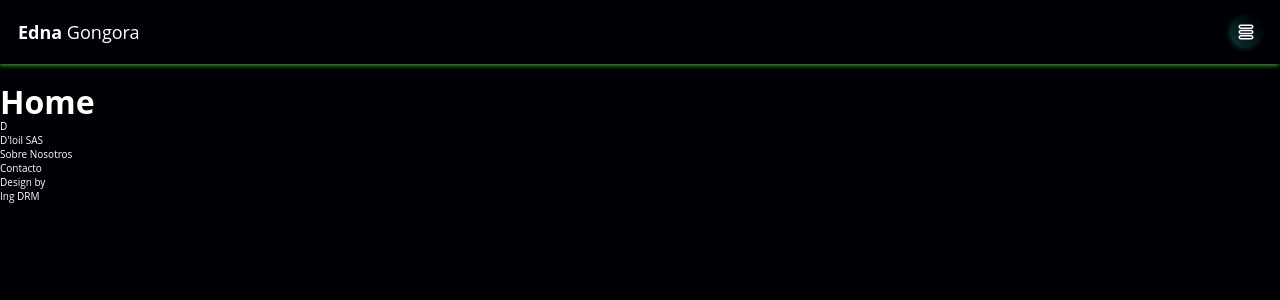
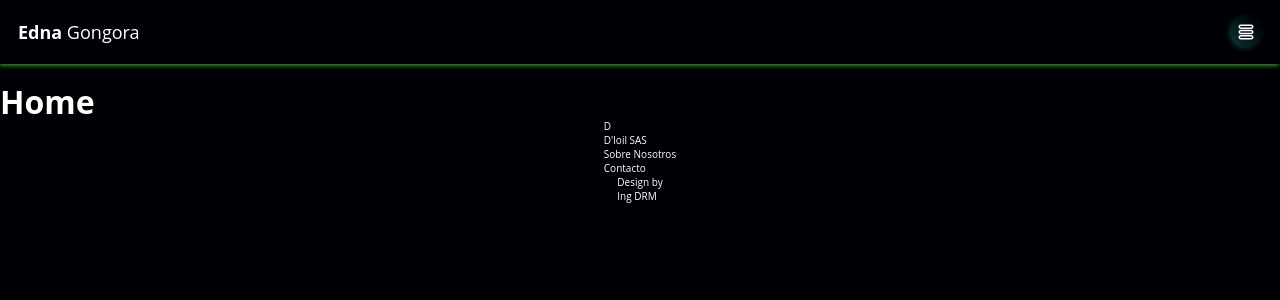
Before and after one commit to IngDonovan/broch-page, a React (Vite) app: page /broch-page in a window 1280 px wide. Shown: the top 300 px of the page. Built offline with nearby package versions, Linux system fonts and the light colour scheme.

Commit message:
styles css footer

```diff
--- a/src/Components/InfoFooter/InfoFooter.scss
+++ b/src/Components/InfoFooter/InfoFooter.scss
@@ -0,0 +1,8 @@
+@import '../../index.scss';
+
+footer {
+    display: flex;
+    flex-direction: column;
+    justify-content: center;
+    align-items: center;
+}
--- a/src/Components/InfoFooter/index.jsx
+++ b/src/Components/InfoFooter/index.jsx
@@ -9,7 +9,7 @@ const InfoFooter = () => {
   return (
     <footer>
         <ul>
-            <li>D</li>
+            <li><span>D</span></li>
             <li>D'loil SAS</li>
             <li>Sobre Nosotros</li>
             <li>Contacto</li>
```
